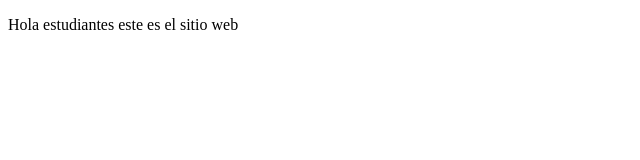
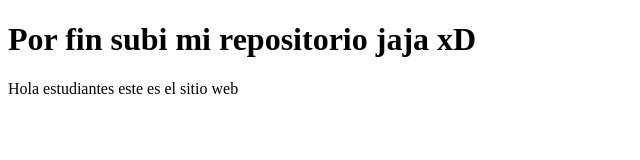
Before and after one commit to Mashupx/proyectoDemo, a plain HTML site: page index.html in a window 1280 px wide. Shown: the whole page, without its empty margins (0-640 px from the left). Drawn offline with Linux system fonts and the light colour scheme.

Commit message:
Cambios realizados en el Index

```diff
--- a/index.html
+++ b/index.html
@@ -7,6 +7,7 @@
     <title>Hola Mundo</title>
 </head>
 <body>
+    <h1>Por fin subi mi repositorio jaja xD</h1>
     <p>Hola estudiantes este es el sitio web</p>
 
 </body>
```
